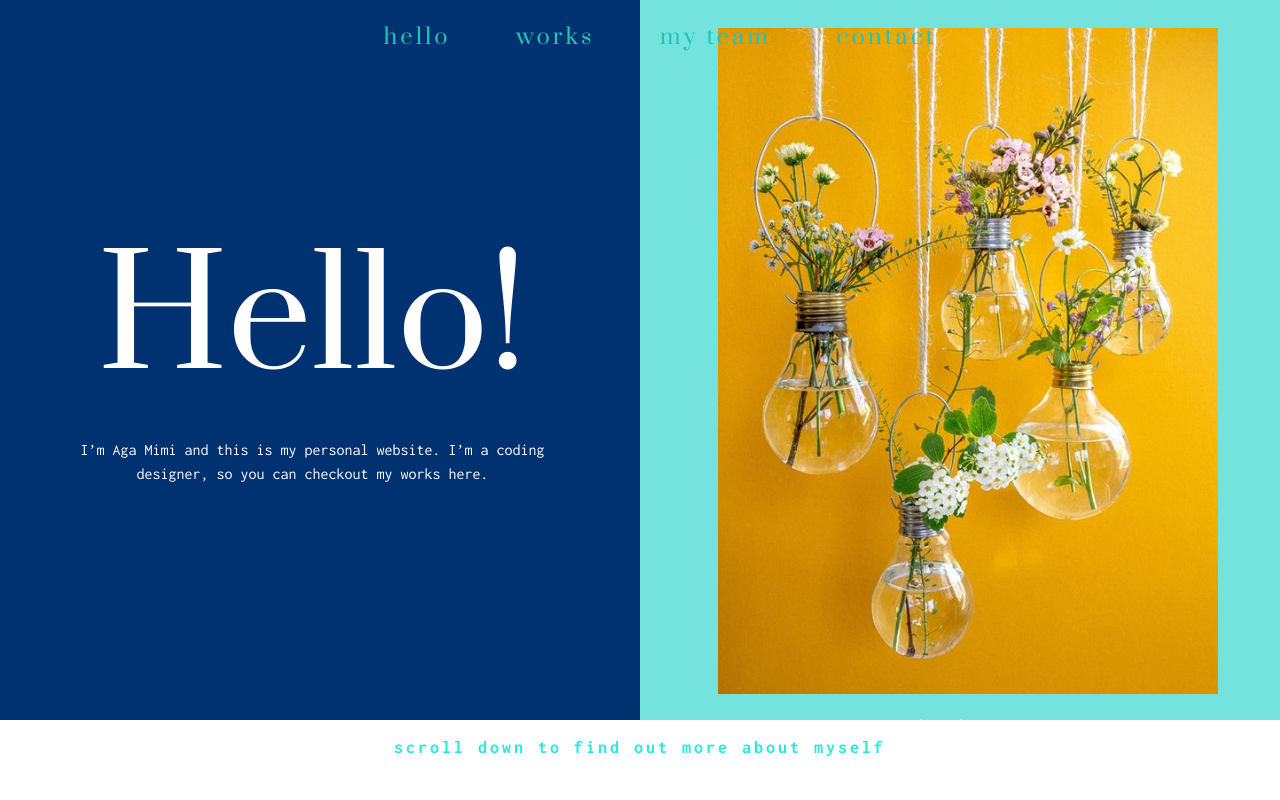
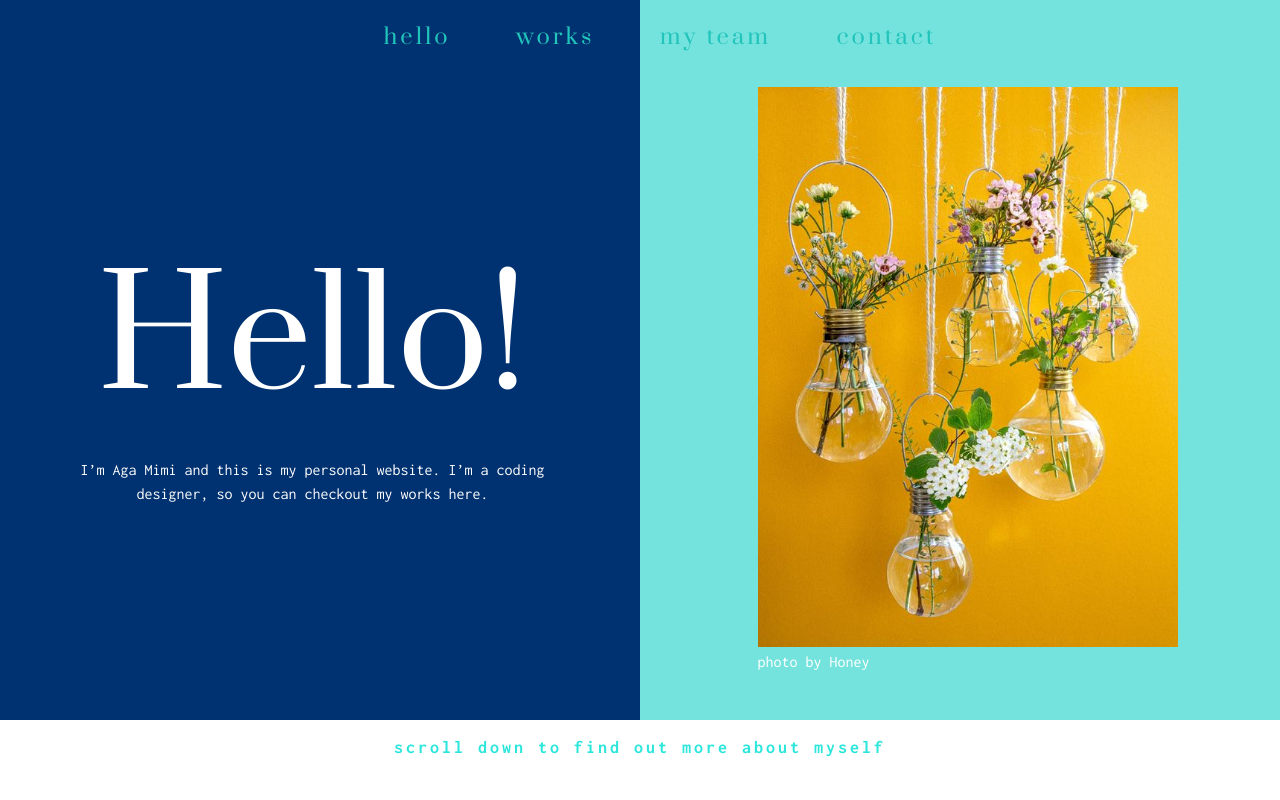
Before and after one commit to aparapsa/aparapsa.github.io, a plain HTML site: page index.html in a window 1280 px wide. Shown: the top 800 px of the page. Drawn offline with Linux system fonts and the light colour scheme.

Commit message:
css changes

```diff
--- a/css/styles.css
+++ b/css/styles.css
@@ -140,11 +140,13 @@ p {
 
 .top-container {
     width: 500px;
-    margin: 0;
+    margin: 40px 0 0 0;
 }
 
-.yellow-img {
-    margin-top: 60px;
+
+.photoby {
+    text-align:left ;
+    margin: 0;
 }
 .scroll{
   color: #2864b1;
--- a/index.html
+++ b/index.html
@@ -30,10 +30,12 @@
     </section>
     <section class="col right-col">
       <div class="top-container">
+        <figure>
       <img src="img/yellow.jpg" class="yellow-img" alt="cactus"/>
       <figcaption>
-<p>photo by Honey</p>
+     <p class="photoby">photo by Honey</p>
       </figcaption>
+    </figure>
       </div>
 
 
```
